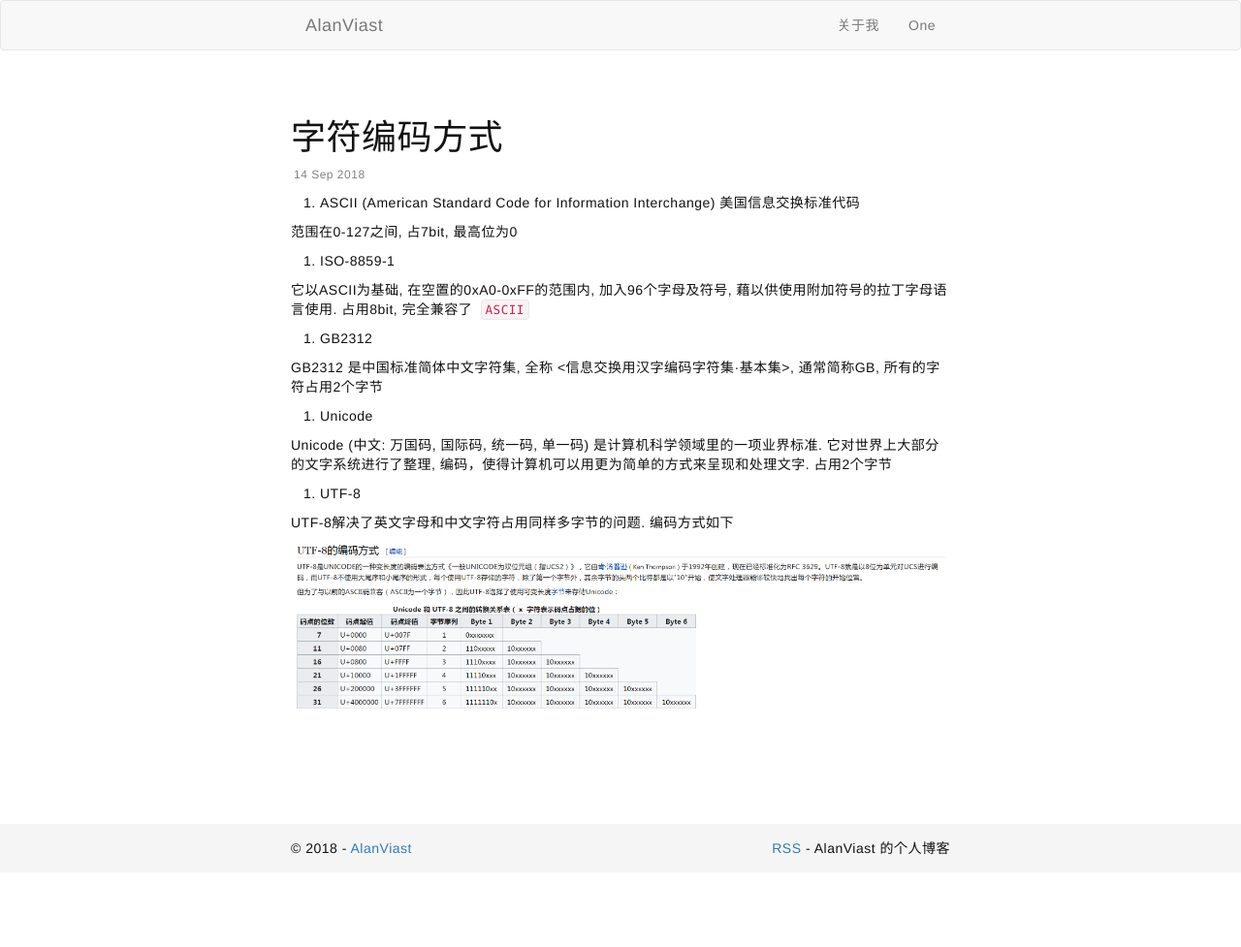
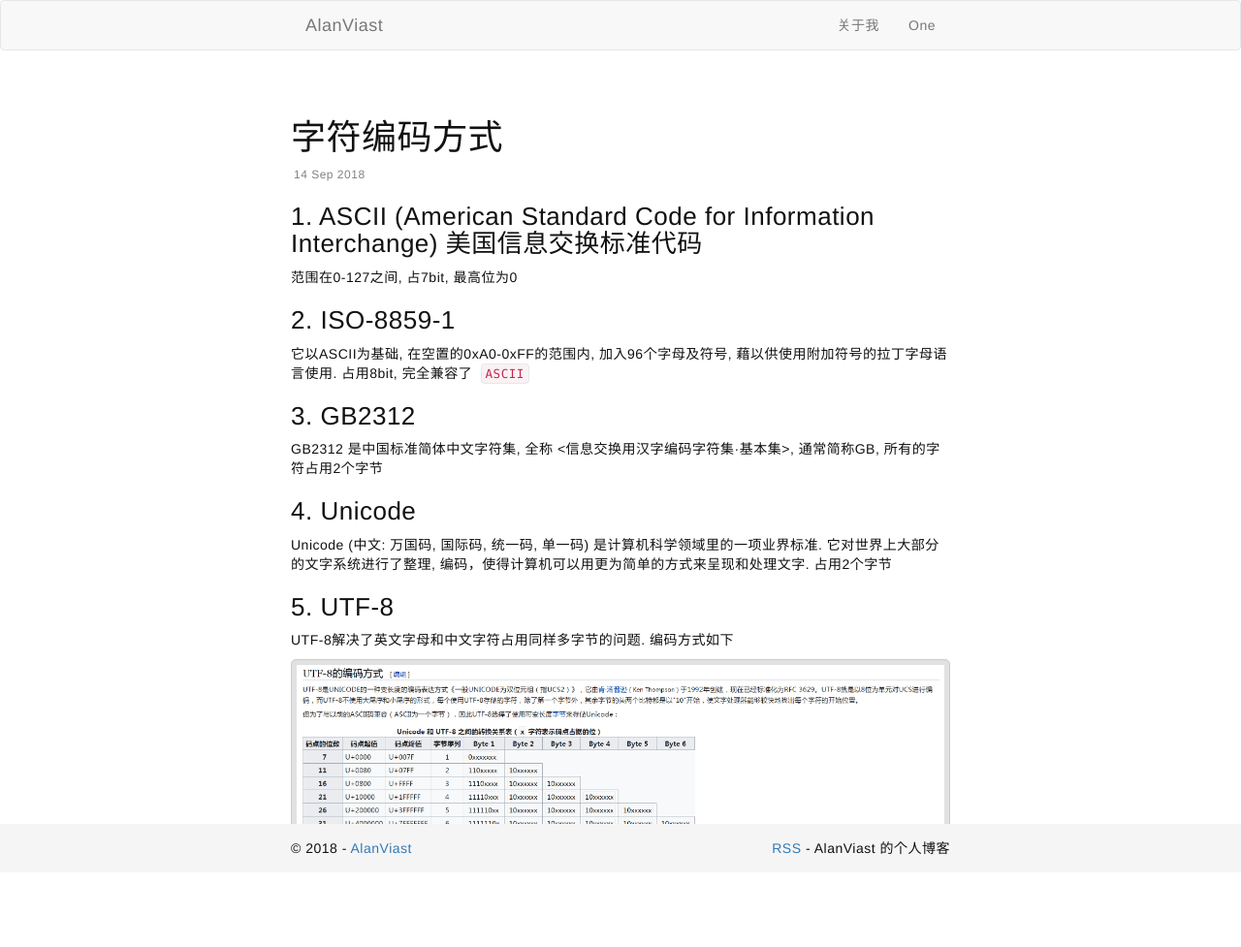
Before and after one commit to AlanViast/alanviast.github.io, a Jekyll site: the page built from _posts/2018-09-14-charset.md, in a window 1280 px wide. Shown: the whole page at 97% size. Built offline with Jekyll 4.4.1, drawn with Linux system fonts in a browser that asks for light colours; Markdown is read by kramdown in place of the engine named in the settings; before the commit the page ends 900 px from its top, so only the background shows below that.

Commit message:
image style

```diff
--- a/_posts/2018-09-14-charset.md
+++ b/_posts/2018-09-14-charset.md
@@ -5,24 +5,24 @@ date:   2018-9-14 14:00:00
 categories: charset
 ---
 
-1. ASCII (American Standard Code for Information Interchange) 美国信息交换标准代码
+### 1. ASCII (American Standard Code for Information Interchange) 美国信息交换标准代码
 
 范围在0-127之间, 占7bit, 最高位为0
 
-2. ISO-8859-1
+### 2. ISO-8859-1
 
 它以ASCII为基础, 在空置的0xA0-0xFF的范围内, 加入96个字母及符号, 藉以供使用附加符号的拉丁字母语言使用. 占用8bit, 完全兼容了 `ASCII`
 
-3. GB2312
+### 3. GB2312
 
 GB2312 是中国标准简体中文字符集, 全称 <信息交换用汉字编码字符集·基本集>, 通常简称GB, 所有的字符占用2个字节
 
-4. Unicode
+### 4. Unicode
 
 Unicode (中文: 万国码, 国际码, 统一码, 单一码) 是计算机科学领域里的一项业界标准. 它对世界上大部分的文字系统进行了整理, 编码，使得计算机可以用更为简单的方式来呈现和处理文字. 占用2个字节
 
 
-5. UTF-8
+### 5. UTF-8
 
 UTF-8解决了英文字母和中文字符占用同样多字节的问题. 编码方式如下
 
--- a/assets/stylesheets/_layout.scss
+++ b/assets/stylesheets/_layout.scss
@@ -101,6 +101,13 @@ body{
             font-size: 18px;
         }
     }
+
+    img {
+        padding: 5px;
+        border: 1px solid #CCC;
+        border-radius: 5px;
+        background: #3b3b3b26;
+    }
 }
 
 /* Site Footer */
```
